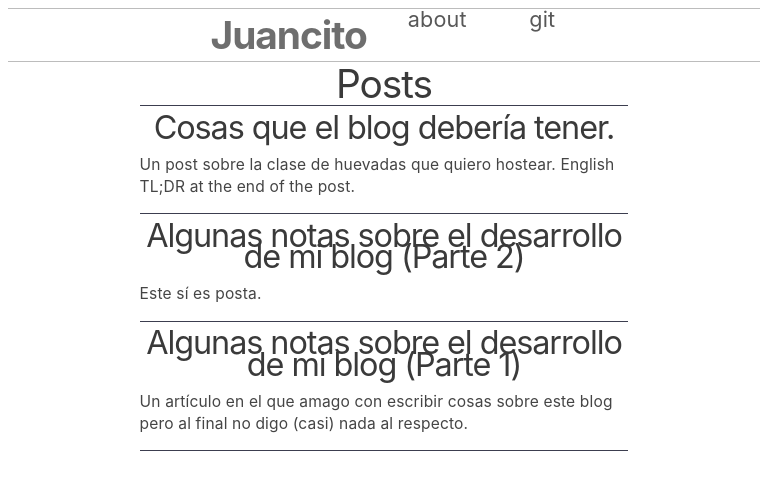
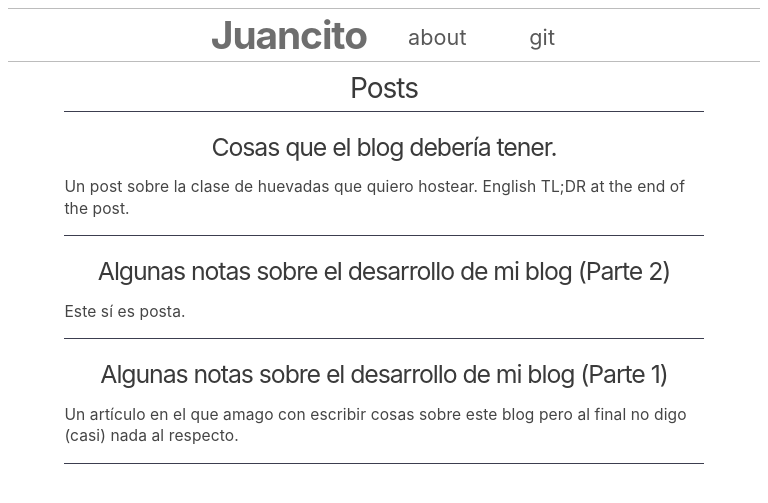
Before and after one commit to mratmartinez/Web, a Flask app: page / in a window 768 px wide. Shown: the top 503 px of the page. Run offline with Flask 2, Linux system fonts and the light colour scheme; parts of the project's set-up code (start-up, migrations or seed data) failed here and were passed over.

Commit message:
Minor CSS adjustments

```diff
--- a/static/style.css
+++ b/static/style.css
@@ -1,12 +1,9 @@
 html {
-    box-sizing:border-box;
-    font-size:67.5%;
-    margin:0;
-    padding:0
+    font-size: 67.5%;
 }
 
 body {
-    letter-spacing: 0.01em;
+    letter-spacing: 0.01rem;
     font-size: 1.44rem;
 }
 
@@ -29,30 +26,22 @@ h2,
 h3 { letter-spacing: -.1rem; }
 
 h2 {
-     margin-top: 1rem;
+     margin-top: 1.5rem;
      margin-bottom: 1rem;
 }
 
 a {
     color: inherit;
     text-decoration: none;
-    transition: all .1s cubic-bezier(.68,-0.55,.27,1.55);
 }
 
 p { color: #454545; }
 
-
 /* Nav */
 .nav {
     display: flex;
-    text-indent: 1.8rem;
     border-top: 0.125em solid #BCBCBC;
     border-bottom: 0.125em solid #BCBCBC;
-    padding-top: 0;
-    padding-bottom: 0;
-    position: relative;
-    flex-wrap: wrap;
-    align-items: center;
 }
 
 .nav-logo {
@@ -63,17 +52,16 @@ p { color: #454545; }
 }
 
 .nav-item {
-    float: left;
     color: #585858;
     font-size: 2rem;
     padding: 1rem 2rem;
+    float: initial;
+    position: sticky;
+    top: 50%;
 }
-
 
 /* Content settings */
 .content {
-    display: flex;
-    flex-direction: column;
     text-align: center;
 }
 
@@ -89,17 +77,15 @@ h4 { color: #3A3A3A; }
     text-align: left;
 }
 
-
 /* Post settings */
 .post {
-    display: block;
     margin: 0 auto;
     width: 65%;
 }
 
 .post h3 {
-    margin-top: 1rem;
-    margin-bottom: 0.1rem;
+    margin-top: 2.3rem;
+    margin-bottom: 1.7rem;
 }
 
 .post p { text-align: left; }
@@ -128,10 +114,12 @@ h4 { color: #3A3A3A; }
 }
 
 /* Lists formatting */
+.content ul, ol {
+    text-align: left;
+    padding-left: 1.5rem;
+}
 .content li { margin-top: 0.9rem; }
-.content ul, ol { text-align: left; }
 .content ul { list-style-type: square; }
-.content ul li { margin-left: 1.7rem; }
 .content ol { counter-reset: item; }
 .content ol li { display: block; }
 .content ol li:before {
@@ -139,7 +127,6 @@ h4 { color: #3A3A3A; }
     counter-increment: item;
     font-weight: bold;
 }
-
 
 /* Responsive Design */
 .center { justify-content: center; }
@@ -172,13 +159,24 @@ h4 { color: #3A3A3A; }
     h4 { font-size: 2.4rem; }
     h5 { font-size: 2rem; }
     h6 { font-size: 1.5rem; }
+
+    .nav {
+        text-indent: 1.8rem;
+    }
 }
 
 @media screen and (max-width: 960px) {
-    .nav { text-align: center; }
+    h1 { font-size: 3rem; }
+    h2 { font-size: 2.6rem; }
+    h3 { font-size: 2.3rem; }
+    h4 { font-size: 2rem; }
+    h5 { font-size: 1.7rem; }
+    h6 { font-size: 1.4rem; }
 
-    .nav-item {
-        float: none;
-        position: static;
+
+    .post {
+        display: block;
+        margin: 0 auto;
+        width: 85%;
     }
 }
--- a/templates/index.html
+++ b/templates/index.html
@@ -6,9 +6,7 @@
         {% for post in blog_list %}
         <div class="post postlist-item">
 	    <a href=/post/{{ post['slug'] }}><h3>{{ post['title'][0] }}</h3></a>
-            <div class="text">
-	        <p>{{ post['summary'][0] }}</p>
-            </div>
+	    <p>{{ post['summary'][0] }}</p>
         </div>
         {% endfor %}
     </div>
```
